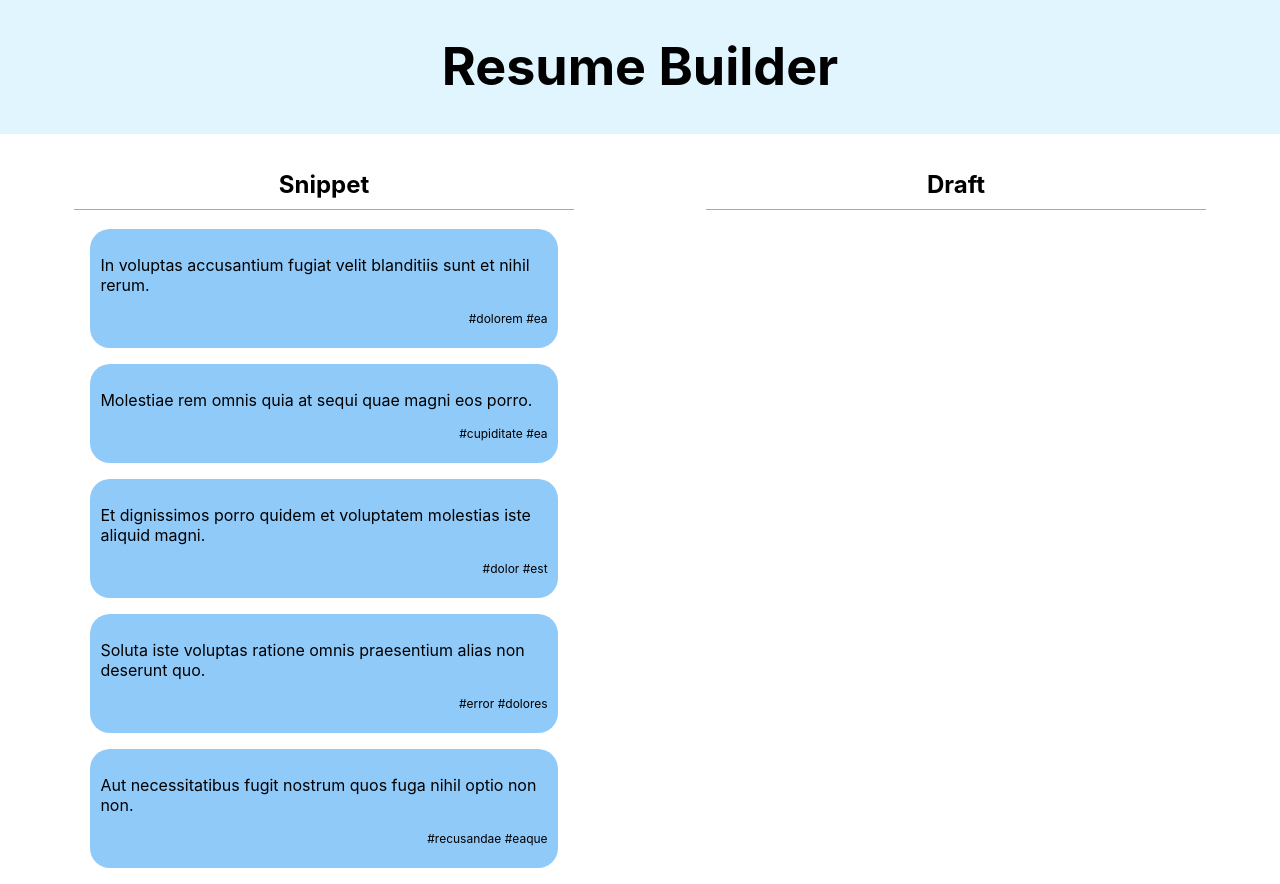
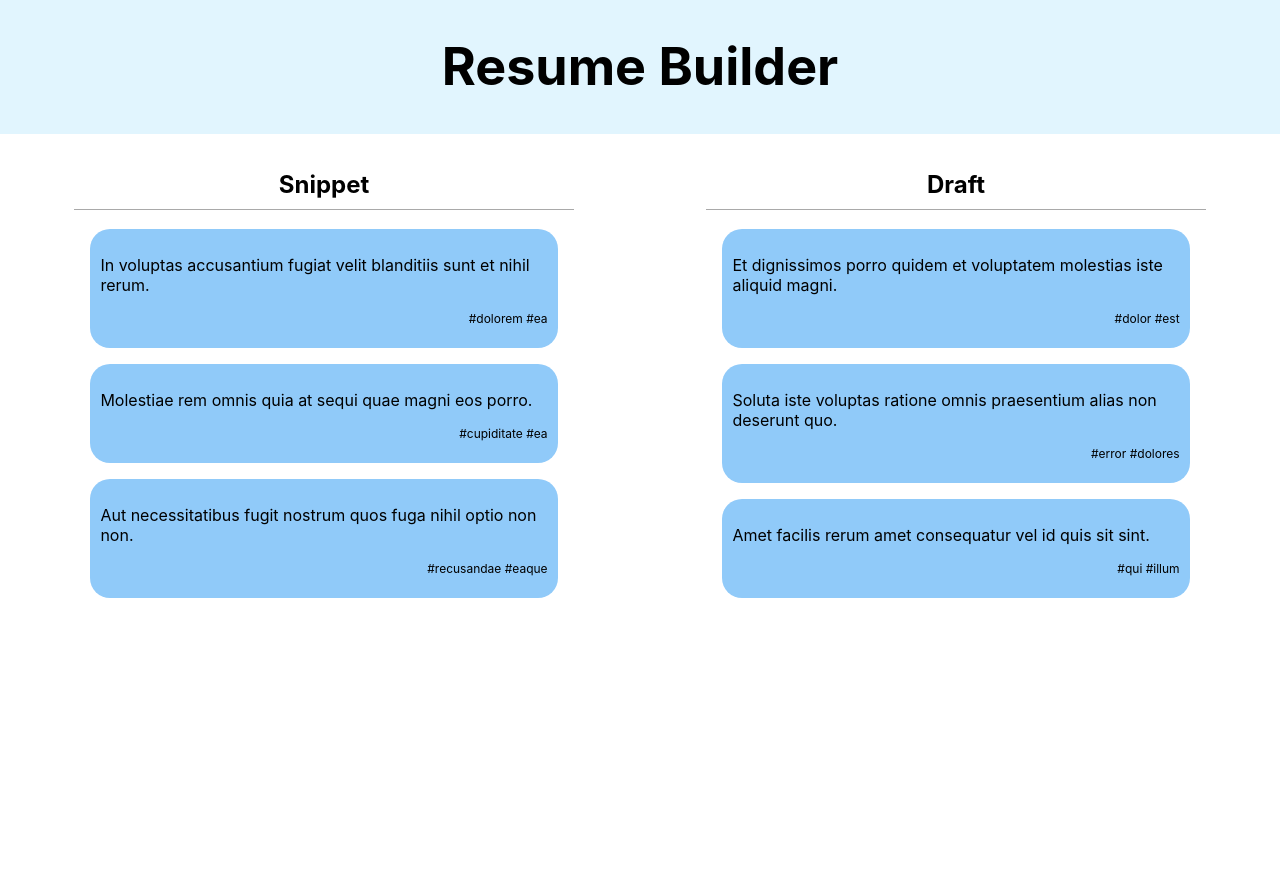
Before and after one commit to thangpham7793/resume-builder, a React (Create React App) app: page / in a window 1280 px wide. After the commit the page ends 800 px from the top, so only its background shows below. Built offline with nearby package versions, Linux system fonts and the light colour scheme.

Commit message:
Add Draft Snippet Reorder Feature

```diff
--- a/src/components/Lane/Lane.tsx
+++ b/src/components/Lane/Lane.tsx
@@ -8,6 +8,8 @@ import {
   OnSnippetClickedHandler,
 } from "../../types";
 import { theme } from "../../theme/theme";
+import { useSnippetContextDispatch } from "../../contexts/SnippetContext";
+import { SnippetData } from "../constants";
 
 const LaneWrapper = styled.div`
   list-style: none;
@@ -41,7 +43,7 @@ const SnippetsContainer = styled.div``;
 
 interface LaneProps {
   title: LaneType;
-  moveableSnippets: ISnippet[];
+  snippets: ISnippet[];
   loading: boolean;
   onDrop: DragEventHandler;
   onSnippetClicked: OnSnippetClickedHandler;
@@ -49,35 +51,48 @@ interface LaneProps {
 
 export const Lane = ({
   title,
-  moveableSnippets,
+  snippets,
   loading,
   onDrop,
   onSnippetClicked,
 }: LaneProps) => {
-  const onDragStart: OnSnippetDraggedHandler = (event, id) => {
+  const onDragStart: OnSnippetDraggedHandler = ({ event, id, currentLane }) => {
     // text/plain is treated like a link
-    event.dataTransfer.setData("id", id);
+    event.dataTransfer.setData(
+      SnippetData,
+      JSON.stringify({ id, currentLane })
+    );
   };
 
   const onDragOver: DragEventHandler = (event) => {
-    if (event.dataTransfer.types.includes("id")) {
+    if (event.dataTransfer.types.includes(SnippetData.toLowerCase())) {
       event.preventDefault();
     }
   };
 
+  const { swapSnippetsOrder } = useSnippetContextDispatch();
+  const createOnTicketDroppedToSwapOrder = (
+    currentId: string
+  ): DragEventHandler => (event) => {
+    const { id } = JSON.parse(event.dataTransfer.getData(SnippetData));
+    swapSnippetsOrder({
+      currentId,
+      droppedId: id,
+    });
+  };
   return (
     <LaneWrapper onDragOver={onDragOver} onDrop={onDrop}>
       <LaneTitle>{title}</LaneTitle>
       <SnippetsContainer>
         {loading
           ? "Fetching Snippets"
-          : moveableSnippets.map((snippet) => (
+          : snippets.map((snippet) => (
               <Snippet
                 key={snippet.id}
                 {...snippet}
-                draggable={true}
                 onDragStart={onDragStart}
                 onClick={onSnippetClicked}
+                onDrop={createOnTicketDroppedToSwapOrder(snippet.id)}
               />
             ))}
       </SnippetsContainer>
--- a/src/components/Snippet/Snippet.tsx
+++ b/src/components/Snippet/Snippet.tsx
@@ -1,10 +1,11 @@
-import React from "react";
+import React, { DragEventHandler } from "react";
 import styled from "styled-components";
 import { theme } from "../../theme/theme";
 import {
   OnSnippetDraggedHandler,
   ISnippet,
   OnSnippetClickedHandler,
+  LaneType,
 } from "../../types";
 
 const SnippetWrapper = styled.div`
@@ -24,26 +25,28 @@ const SnippetBody = styled.p`
 `;
 
 interface SnippetProps extends ISnippet {
-  draggable: boolean;
   onDragStart: OnSnippetDraggedHandler;
   onClick: OnSnippetClickedHandler;
+  onDrop: DragEventHandler;
 }
 
 export const Snippet = ({
   body,
   id,
   tags = [""],
-  draggable = false,
   onDragStart,
   onClick,
+  onDrop,
+  lane,
 }: SnippetProps) => {
   const renderTags = (tags: string[]) => `#${tags.join(" #")}`;
 
   return (
     <SnippetWrapper
-      draggable={draggable}
-      onDragStart={(e) => onDragStart(e, id)}
+      draggable={lane === LaneType.Draft}
+      onDragStart={(event) => onDragStart({ event, id, currentLane: lane })}
       onClick={() => onClick(id)}
+      onDrop={onDrop}
     >
       <SnippetBody>{body}</SnippetBody>
       <SnippetTags>{renderTags(tags)}</SnippetTags>
--- /dev/null
+++ b/src/components/constants.ts
@@ -0,0 +1 @@
+export const SnippetData = "SnippetData";
--- a/src/containers/App.tsx
+++ b/src/containers/App.tsx
@@ -23,17 +23,12 @@ const AppWrapper = styled.div`
 `;
 
 function App() {
-  const lanes = [
-    { id: 1, title: LaneType.Snippet },
-    { id: 2, title: LaneType.Draft },
-  ];
-
   return (
     <>
       <GlobalStyle />
       <AppWrapper>
         <Header />
-        <Board lanes={lanes} />
+        <Board />
       </AppWrapper>
     </>
   );
--- a/src/containers/Board.tsx
+++ b/src/containers/Board.tsx
@@ -1,11 +1,12 @@
 import React, { DragEventHandler } from "react";
 import styled from "styled-components";
+import { SnippetData } from "../components/constants";
 import { Lane } from "../components/Lane/Lane";
 import {
   useSnippetContext,
   useSnippetContextDispatch,
 } from "../contexts/SnippetContext";
-import { LaneConfig, LaneType, OnSnippetClickedHandler } from "../types";
+import { LaneType, OnSnippetClickedHandler } from "../types";
 
 const BoardWrapper = styled.div`
   justify-content: space-around;
@@ -22,12 +23,8 @@ const Alert = styled.div`
   text-align: center;
 `;
 
-interface BoardProps {
-  lanes: LaneConfig[];
-}
-
-export const Board = ({ lanes }: BoardProps) => {
-  const { loading, error, moveableSnippets } = useSnippetContext();
+export const Board = () => {
+  const { loading, error, moveableSnippets, draft } = useSnippetContext();
   const { moveSnippet } = useSnippetContextDispatch();
 
   // factoryFunction for onDrop since it needs the title of the target lane
@@ -35,10 +32,13 @@ export const Board = ({ lanes }: BoardProps) => {
     newLane: LaneType
   ): DragEventHandler => {
     return (event) => {
-      const id = event.dataTransfer.getData("id");
+      const { id, currentLane } = JSON.parse(
+        event.dataTransfer.getData(SnippetData)
+      );
       moveSnippet({
         id,
         newLane,
+        currentLane,
       });
     };
   };
@@ -49,6 +49,7 @@ export const Board = ({ lanes }: BoardProps) => {
     return (id) => {
       moveSnippet({
         id,
+        currentLane,
         newLane:
           currentLane === LaneType.Draft ? LaneType.Snippet : LaneType.Draft,
       });
@@ -60,16 +61,25 @@ export const Board = ({ lanes }: BoardProps) => {
       {error ? (
         <Alert>{error.message}</Alert>
       ) : (
-        lanes.map(({ id, title }) => (
+        <>
           <Lane
-            moveableSnippets={moveableSnippets.filter((t) => t.lane === title)}
-            key={id}
-            title={title}
+            snippets={moveableSnippets}
+            key={LaneType.Snippet}
+            title={LaneType.Snippet}
             loading={loading}
-            onDrop={createOnSnippetDroppedHandler(title)}
-            onSnippetClicked={createOnSnippetClickedHandler(title)}
+            onDrop={createOnSnippetDroppedHandler(LaneType.Snippet)}
+            onSnippetClicked={createOnSnippetClickedHandler(LaneType.Snippet)}
           />
-        ))
+          <Lane
+            // FIXME: this does trigger re-rendering since title is constant
+            snippets={draft}
+            key={LaneType.Draft}
+            title={LaneType.Draft}
+            loading={loading}
+            onDrop={createOnSnippetDroppedHandler(LaneType.Draft)}
+            onSnippetClicked={createOnSnippetClickedHandler(LaneType.Draft)}
+          />
+        </>
       )}
     </BoardWrapper>
   );
--- a/src/contexts/SnippetContext.ts
+++ b/src/contexts/SnippetContext.ts
@@ -1,6 +1,11 @@
 import React from "react";
-import { ISnippet } from "./../types";
-import { SnippetDispatch, SnippetMovedPayload } from "./types";
+import { ISnippet, LaneType } from "./../types";
+import { deleteSnippetById, swapSnippets } from "./arrayHelpers";
+import {
+  SnippetDispatch,
+  SnippetMovedPayload,
+  SwapSnippetsOrderPayload,
+} from "./types";
 import { SnippetState, SnippetAction, SnippetActionType } from "./types";
 
 // initial states
@@ -14,6 +19,7 @@ export const initialState: SnippetState = {
 
 export const initialDispatch = {
   moveSnippet: (_: SnippetMovedPayload) => {},
+  swapSnippetsOrder: (_: SwapSnippetsOrderPayload) => {},
 };
 
 export const SnippetContext = React.createContext<SnippetState>(initialState);
@@ -27,25 +33,65 @@ export const SnippetDispatchContext = React.createContext<SnippetDispatch>(
 
 // reducer
 export const snippetReducer = (draft: SnippetState, action: SnippetAction) => {
-  console.log(action);
+  // console.log(action);
   switch (action.type) {
     case SnippetActionType.HYDRATE:
-      draft.snippets = action.payload as ISnippet[];
+      const snippets = action.payload as ISnippet[];
+      draft.snippets = snippets.filter((s) => s.lane === LaneType.Snippet);
+      draft.draft = snippets.filter((s) => s.lane === LaneType.Draft);
       draft.moveableSnippets = [...draft.snippets];
       draft.loading = false;
       return draft;
+
     case SnippetActionType.MOVE_TO_NEW_LANE:
-      const { id, newLane } = action.payload as SnippetMovedPayload;
-      for (const snippet of draft.moveableSnippets) {
-        if (snippet.id === id) {
-          snippet.lane = newLane;
-          break;
+      const {
+        id,
+        newLane,
+        currentLane,
+      } = action.payload as SnippetMovedPayload;
+
+      if (newLane === currentLane) return draft;
+
+      if (newLane === LaneType.Draft) {
+        for (const snippet of draft.moveableSnippets) {
+          if (snippet.id === id) {
+            snippet.lane = newLane;
+            draft.draft.push(snippet);
+            draft.moveableSnippets = deleteSnippetById({
+              snippets: draft.moveableSnippets,
+              id,
+            });
+            break;
+          }
+        }
+      } else {
+        for (const snippet of draft.draft) {
+          if (snippet.id === id) {
+            snippet.lane = newLane;
+            draft.moveableSnippets.push(snippet);
+            draft.draft = deleteSnippetById({ snippets: draft.draft, id });
+            break;
+          }
         }
       }
       return draft;
+
+    case SnippetActionType.SWAP_SNIPPETS_ORDER:
+      const {
+        currentId,
+        droppedId,
+      } = action.payload as SwapSnippetsOrderPayload;
+      draft.draft = swapSnippets({
+        snippets: draft.draft,
+        currentId,
+        droppedId,
+      });
+      return draft;
+
     case SnippetActionType.ERROR:
       draft.error = action.payload as Error;
       return draft;
+
     default:
       return draft;
   }
@@ -78,3 +124,12 @@ export const raiseFetchSnippetError = (
     type: SnippetActionType.ERROR,
     payload,
   });
+
+export const swapSnippetsOrder = (
+  dispatch: React.Dispatch<SnippetAction>,
+  payload: SwapSnippetsOrderPayload
+) =>
+  dispatch({
+    type: SnippetActionType.SWAP_SNIPPETS_ORDER,
+    payload,
+  });
--- a/src/contexts/SnippetContextProvider.tsx
+++ b/src/contexts/SnippetContextProvider.tsx
@@ -9,6 +9,7 @@ import {
   hydrateState,
   moveSnippet,
   raiseFetchSnippetError,
+  swapSnippetsOrder,
 } from "./SnippetContext";
 import { SnippetContextPublicMethod } from "./types";
 
@@ -36,7 +37,10 @@ export const SnippetContextProvider: FC<Props> = ({ children }) => {
 
   return (
     <SnippetDispatchContext.Provider
-      value={{ moveSnippet: withDispatch(moveSnippet) }}
+      value={{
+        moveSnippet: withDispatch(moveSnippet),
+        swapSnippetsOrder: withDispatch(swapSnippetsOrder),
+      }}
     >
       <SnippetContext.Provider value={state}>
         {children}
--- /dev/null
+++ b/src/contexts/arrayHelpers.ts
@@ -0,0 +1,37 @@
+import { ISnippet } from "../types";
+import { SwapSnippetsOrderPayload } from "./types";
+
+type SwapSnippetsProps = SwapSnippetsOrderPayload & {
+  snippets: ISnippet[];
+};
+
+export const swapSnippets = ({
+  snippets,
+  currentId,
+  droppedId,
+}: SwapSnippetsProps) => {
+  const currentIndex = snippets.findIndex((s) => s.id === currentId);
+  const droppedIndex = snippets.findIndex((s) => s.id === droppedId);
+
+  const currentSnippet = snippets[currentIndex];
+  const droppedSnippet = snippets[droppedIndex];
+
+  // not in the same lane, do nothing
+  if (currentIndex === -1 || droppedIndex === -1) return snippets;
+
+  // swap in place of the original array (this is pretty bad though ...)
+  snippets[currentIndex] = droppedSnippet;
+  snippets[droppedIndex] = currentSnippet;
+  return snippets;
+};
+
+type DeleteSnippetByIdProps = {
+  snippets: ISnippet[];
+  id: string;
+};
+
+export const deleteSnippetById = ({ snippets, id }: DeleteSnippetByIdProps) => {
+  const index = snippets.findIndex((s) => s.id === id);
+  if (index === -1) return snippets;
+  return [...snippets.slice(0, index), ...snippets.slice(index + 1)];
+};
--- a/src/services/api.tsx
+++ b/src/services/api.tsx
@@ -5,7 +5,7 @@ function createFakeGetCall<T>(values: T[]) {
   return async () => {
     return new Promise<T[]>((resolve, reject) => {
       try {
-        setTimeout(() => resolve(values), 2000);
+        setTimeout(() => resolve(values), 0);
       } catch (error) {
         reject(error);
       }
@@ -13,7 +13,7 @@ function createFakeGetCall<T>(values: T[]) {
   };
 }
 
-const word = (n: number) => faker.lorem.words(n);
+export const word = (n: number) => faker.lorem.words(n);
 
 const snippets: ISnippet[] = [
   {
@@ -34,14 +34,14 @@ const snippets: ISnippet[] = [
     id: faker.random.uuid(),
     title: `${word(1)}`,
     body: faker.lorem.sentence(10),
-    lane: LaneType.Snippet,
+    lane: LaneType.Draft,
     tags: [`${word(1)}`, `${word(1)}`],
   },
   {
     id: faker.random.uuid(),
     title: `${faker.lorem.words(1)}`,
     body: faker.lorem.sentence(10),
-    lane: LaneType.Snippet,
+    lane: LaneType.Draft,
     tags: [`${word(1)}`, `${word(1)}`],
   },
   {
@@ -51,6 +51,13 @@ const snippets: ISnippet[] = [
     lane: LaneType.Snippet,
     tags: [`${word(1)}`, `${word(1)}`],
   },
+  {
+    id: faker.random.uuid(),
+    title: faker.lorem.words(1),
+    body: faker.lorem.sentence(10),
+    lane: LaneType.Draft,
+    tags: [`${word(1)}`, `${word(1)}`],
+  },
 ];
 
 export const getSnippets = createFakeGetCall(snippets);
```
Also changed, not shown: src/contexts/types.ts (+10 -2 lines), src/types.ts (+5 -5 lines), 1 other file (tests, documents, lock files or other folders).
